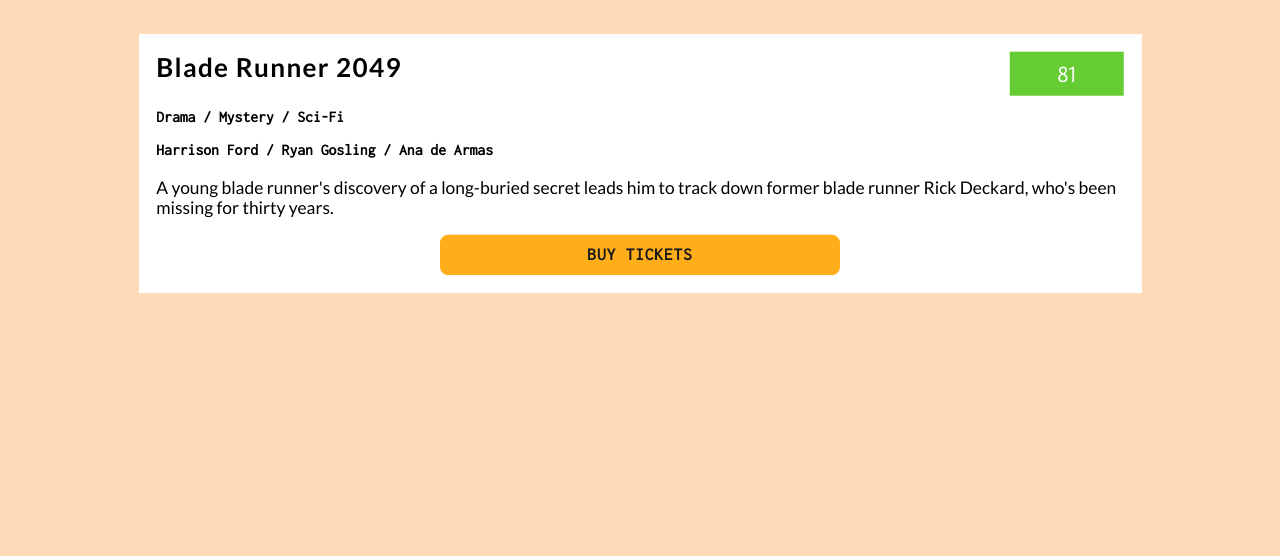
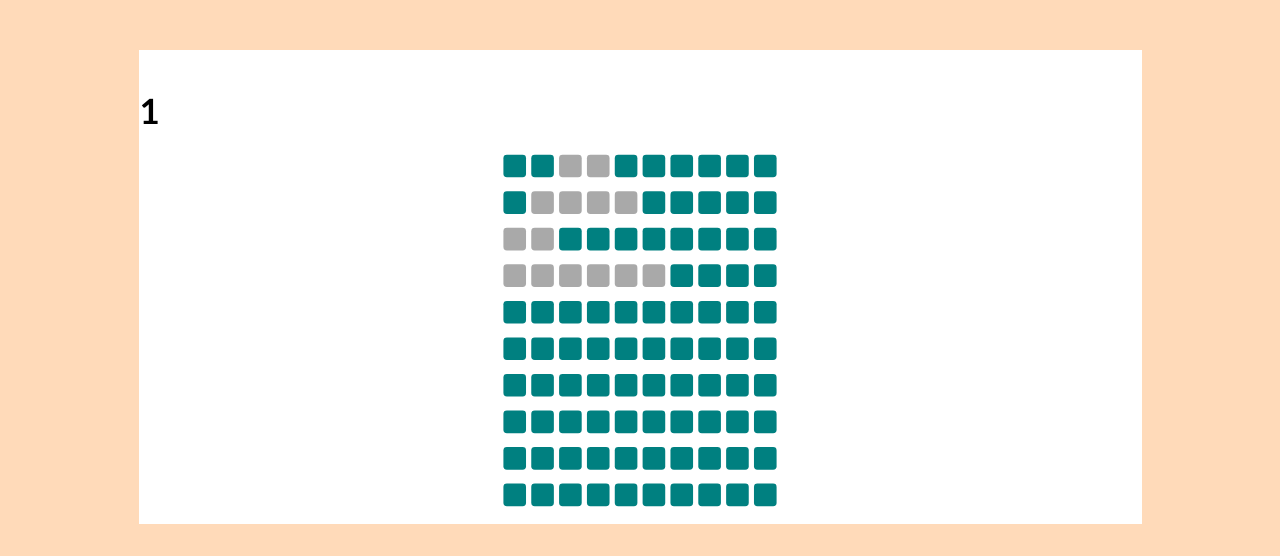
Before and after one commit to zlydenko/movie-night, a React (Create React App) app: page /sessions/1 in a window 1280 px wide. Shown: the part 185-741 px from the top of the page. Built offline with nearby package versions, Linux system fonts and the light colour scheme.

Commit message:
add seats picker page & refactor fake DB

```diff
--- a/src/SeatsPage.js
+++ b/src/SeatsPage.js
@@ -9,6 +9,7 @@
 import SingleTrailer from "./SingleTrailer";
 import Synopsis from "./Synopsis";
 import Btn from "./Btn";
+import SeatsPicker from "./SeatsPicker";
 
 const info = {
   id: films[0].id,
@@ -35,12 +36,7 @@
           <SingleTrailer playing inPerspective trailerSource={info.trailer} />
         </A>
         <Card extended inPerspective>
-          <A to={`/`}>
-            <Synopsis extended info={info} />
-          </A>
-          <A to={`${match.url}/sessions`}>
-            <Btn />
-          </A>
+          <SeatsPicker match={match} />
         </Card>
       </SlideWrapper>
     </div>
--- /dev/null
+++ b/src/SeatsPicker/index.js
@@ -0,0 +1,69 @@
+import React from "react";
+import styled from "styled-components";
+
+import { seats } from "../filmsDb";
+
+const Grid = styled.div`
+  display: grid;
+  grid-template-columns: repeat(10, 1.3em);
+  grid-template-rows: repeat(10, 1.3em);
+  grid-row-gap: 0.8em;
+  grid-column-gap: 0.3em;
+  width: 100%;
+  justify-content: center;
+`;
+
+const Cell = styled.div`
+  background-color: ${props =>
+    props.notAvailable ? `darkgrey` : props.selected ? `yellow` : `teal`};
+  cursor: ${props => (props.notAvailable ? `default` : `pointer`)};
+  border-radius: 0.2em;
+`;
+
+const SeatsGrid = ({ reservedSeats, clickFn }) => {
+  const seatsAvailable = new Array(100).fill(null);
+  const reservingSeats = reservedSeats.map(value => {
+    const row = value[0];
+    const col = value[1];
+    const multiplier = row * 10 - 11;
+    const seatIndex = col + multiplier;
+    seatsAvailable[seatIndex] = true;
+  });
+  return (
+    <Grid>
+      {seatsAvailable.map((value, _) => {
+        if (value === null) {
+          return <Cell onClick={clickFn} key={_} />;
+        } else {
+          return <Cell notAvailable key={_} />;
+        }
+      })}
+    </Grid>
+  );
+};
+
+class SeatsPicker extends React.Component {
+  state = {
+    chosenSeats: []
+  };
+
+  selectSeats(_) {
+    const index = Number(_._targetInst.return.key) + 1;
+    console.log(index);
+    // this.setState({ chosenSeats: [...this.state.chosenSeats, index] });
+  }
+
+  render() {
+    const { match } = this.props;
+    const id = match.params.sessionId;
+    const seatsArr = seats[id];
+    return (
+      <div>
+        <h1>{id}</h1>
+        <SeatsGrid reservedSeats={seatsArr} clickFn={this.selectSeats} />
+      </div>
+    );
+  }
+}
+
+export default SeatsPicker;
--- a/src/filmsDb.js
+++ b/src/filmsDb.js
@@ -48,8 +48,7 @@
   }
 ];
 
-export const seats = [
-  {
+export const seats = {
   1: [
     [1, 3],
     [1, 4],
@@ -242,5 +241,4 @@
     [4, 5],
     [4, 6]
   ]
-  }
-];
+};
```
Lines whose indentation alone changed are shown as unchanged.
